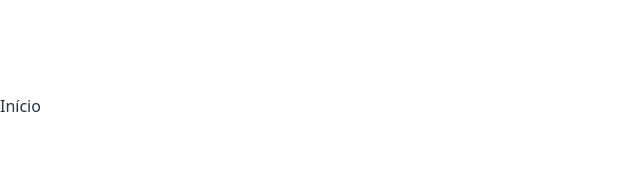
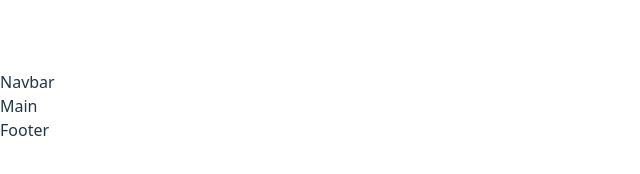
Before and after one commit to abilioepalanga/MobileStore, a React (Vite) app in the folder MobileStore/: page / in a window 1280 px wide. Shown: the part 294-468 px from the top of the page, without its empty margins (0-640 px from the left). Built offline with nearby package versions, Linux system fonts and the light colour scheme.

Commit message:
Create RootLayout file

```diff
--- /dev/null
+++ b/MobileStore/src/layout/RootLayout.tsx
@@ -0,0 +1,11 @@
+import React from "react";
+
+export const RootLayout = () => {
+    return (
+        <div>
+            <div>Navbar</div>
+            <div>Main</div>
+            <div>Footer</div>
+        </div>
+    );
+};
```
Also changed, not shown: MobileStore/src/router/index.tsx (+16 -1 lines), MobileStore/src/shared/Navbar.tsx (added).
